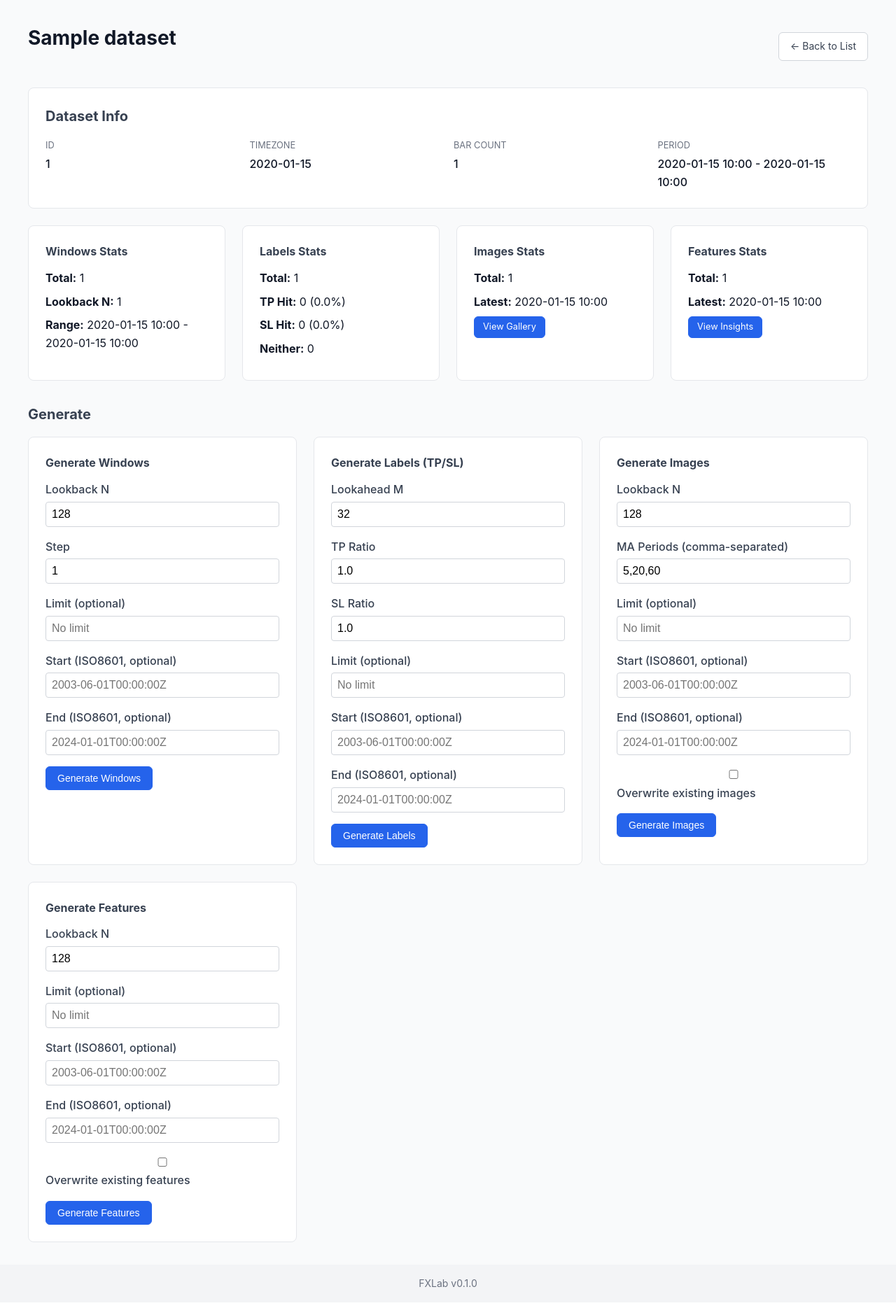
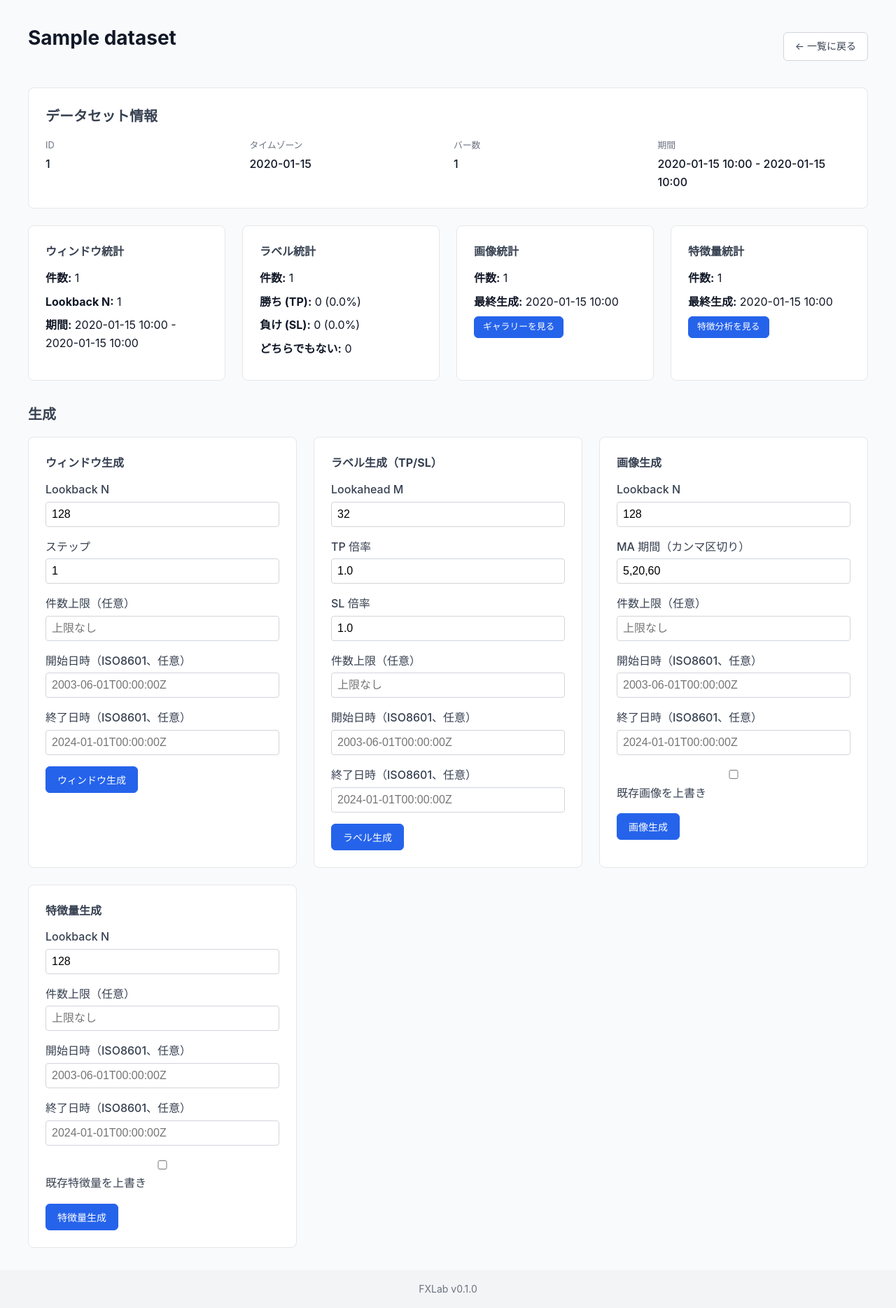
Before and after one commit to golchil/fxlab, a FastAPI app: page /ui/datasets/1 in a window 1280 px wide. Shown: the part 56-1925 px from the top of the page at 70% size. Before the commit the page ends 1896 px from the top, so only its background shows below. Run offline with FastAPI, Linux system fonts and the light colour scheme; tables that the repository leaves empty hold one stand-in row (values such as "Sample post").

Commit message:
feat: UI日本語化（Insights/Gallery/DatasetDetail）
特徴量の日本語表示名マッピング追加、全テンプレートの日本語化

🤖 Generated with [Claude Code](https://claude.com/claude-code)

Co-Authored-By: Claude Opus 4.5 <noreply@anthropic.com>

```diff
--- a/app/templates/ui_dataset_detail.html
+++ b/app/templates/ui_dataset_detail.html
@@ -6,26 +6,26 @@
 <div class="container">
     <div class="header-row">
         <h1>{{ dataset.name }}</h1>
-        <a href="/ui/datasets" class="btn">&larr; Back to List</a>
+        <a href="/ui/datasets" class="btn">&larr; 一覧に戻る</a>
     </div>
 
     <section class="info-section">
-        <h2>Dataset Info</h2>
+        <h2>データセット情報</h2>
         <div class="info-grid">
             <div class="info-item">
                 <label>ID</label>
                 <span>{{ dataset.id }}</span>
             </div>
             <div class="info-item">
-                <label>Timezone</label>
+                <label>タイムゾーン</label>
                 <span>{{ dataset.timezone }}</span>
             </div>
             <div class="info-item">
-                <label>Bar Count</label>
+                <label>バー数</label>
                 <span>{{ dataset.bar_count or 0 }}</span>
             </div>
             <div class="info-item">
-                <label>Period</label>
+                <label>期間</label>
                 <span>
                     {% if dataset.start_ts and dataset.end_ts %}
                     {{ dataset.start_ts.strftime('%Y-%m-%d %H:%M') }} - {{ dataset.end_ts.strftime('%Y-%m-%d %H:%M') }}
@@ -40,67 +40,67 @@
     <section class="stats-section">
         <div class="stats-row">
             <div class="stat-box">
-                <h3>Windows Stats</h3>
+                <h3>ウィンドウ統計</h3>
                 <div class="stat-content">
-                    <p><strong>Total:</strong> {{ windows_stats.total_windows }}</p>
+                    <p><strong>件数:</strong> {{ windows_stats.total_windows }}</p>
                     {% if windows_stats.lookback_n %}
                     <p><strong>Lookback N:</strong> {{ windows_stats.lookback_n }}</p>
                     {% endif %}
                     {% if windows_stats.earliest_start %}
-                    <p><strong>Range:</strong> {{ windows_stats.earliest_start.strftime('%Y-%m-%d %H:%M') }} - {{ windows_stats.latest_end.strftime('%Y-%m-%d %H:%M') if windows_stats.latest_end else '-' }}</p>
+                    <p><strong>期間:</strong> {{ windows_stats.earliest_start.strftime('%Y-%m-%d %H:%M') }} - {{ windows_stats.latest_end.strftime('%Y-%m-%d %H:%M') if windows_stats.latest_end else '-' }}</p>
                     {% endif %}
                     {% if windows_stats.generated_count %}
-                    <p><strong>Last Generated:</strong> {{ windows_stats.generated_count }} windows</p>
+                    <p><strong>前回生成:</strong> {{ windows_stats.generated_count }} 件</p>
                     {% endif %}
                 </div>
             </div>
             <div class="stat-box">
-                <h3>Labels Stats</h3>
+                <h3>ラベル統計</h3>
                 <div class="stat-content">
-                    <p><strong>Total:</strong> {{ labels_stats.total_labels }}</p>
+                    <p><strong>件数:</strong> {{ labels_stats.total_labels }}</p>
                     {% if labels_stats.total_labels > 0 %}
-                    <p><strong>TP Hit:</strong> {{ labels_stats.tp_hit_count }} ({{ "%.1f"|format(labels_stats.tp_hit_ratio * 100) }}%)</p>
-                    <p><strong>SL Hit:</strong> {{ labels_stats.sl_hit_count }} ({{ "%.1f"|format(labels_stats.sl_hit_ratio * 100) }}%)</p>
-                    <p><strong>Neither:</strong> {{ labels_stats.neither_count }}</p>
+                    <p><strong>勝ち (TP):</strong> {{ labels_stats.tp_hit_count }} ({{ "%.1f"|format(labels_stats.tp_hit_ratio * 100) }}%)</p>
+                    <p><strong>負け (SL):</strong> {{ labels_stats.sl_hit_count }} ({{ "%.1f"|format(labels_stats.sl_hit_ratio * 100) }}%)</p>
+                    <p><strong>どちらでもない:</strong> {{ labels_stats.neither_count }}</p>
                     {% endif %}
                     {% if labels_stats.generated_count %}
-                    <p><strong>Last Generated:</strong> {{ labels_stats.generated_count }} labels</p>
+                    <p><strong>前回生成:</strong> {{ labels_stats.generated_count }} 件</p>
                     {% endif %}
                 </div>
             </div>
             <div class="stat-box">
-                <h3>Images Stats</h3>
+                <h3>画像統計</h3>
                 <div class="stat-content">
-                    <p><strong>Total:</strong> {{ images_stats.total_images }}</p>
+                    <p><strong>件数:</strong> {{ images_stats.total_images }}</p>
                     {% if images_stats.latest_created_at %}
-                    <p><strong>Latest:</strong> {{ images_stats.latest_created_at.strftime('%Y-%m-%d %H:%M') }}</p>
+                    <p><strong>最終生成:</strong> {{ images_stats.latest_created_at.strftime('%Y-%m-%d %H:%M') }}</p>
                     {% endif %}
                     {% if images_stats.generated_count %}
-                    <p><strong>Last Generated:</strong> {{ images_stats.generated_count }} images</p>
+                    <p><strong>前回生成:</strong> {{ images_stats.generated_count }} 件</p>
                     {% endif %}
                     {% if images_stats.skipped_count %}
-                    <p><strong>Last Skipped:</strong> {{ images_stats.skipped_count }}</p>
+                    <p><strong>前回スキップ:</strong> {{ images_stats.skipped_count }} 件</p>
                     {% endif %}
                     {% if images_stats.total_images > 0 %}
-                    <p><a href="/ui/datasets/{{ dataset.id }}/images" class="btn btn-small btn-primary">View Gallery</a></p>
+                    <p><a href="/ui/datasets/{{ dataset.id }}/images" class="btn btn-small btn-primary">ギャラリーを見る</a></p>
                     {% endif %}
                 </div>
             </div>
             <div class="stat-box">
-                <h3>Features Stats</h3>
+                <h3>特徴量統計</h3>
                 <div class="stat-content">
-                    <p><strong>Total:</strong> {{ features_stats.total_features }}</p>
+                    <p><strong>件数:</strong> {{ features_stats.total_features }}</p>
                     {% if features_stats.latest_created_at %}
-                    <p><strong>Latest:</strong> {{ features_stats.latest_created_at.strftime('%Y-%m-%d %H:%M') }}</p>
+                    <p><strong>最終生成:</strong> {{ features_stats.latest_created_at.strftime('%Y-%m-%d %H:%M') }}</p>
                     {% endif %}
                     {% if features_stats.generated_count %}
-                    <p><strong>Last Generated:</strong> {{ features_stats.generated_count }} features</p>
+                    <p><strong>前回生成:</strong> {{ features_stats.generated_count }} 件</p>
                     {% endif %}
                     {% if features_stats.skipped_count %}
-                    <p><strong>Last Skipped:</strong> {{ features_stats.skipped_count }}</p>
+                    <p><strong>前回スキップ:</strong> {{ features_stats.skipped_count }} 件</p>
                     {% endif %}
                     {% if features_stats.total_features > 0 %}
-                    <p><a href="/ui/datasets/{{ dataset.id }}/insights" class="btn btn-small btn-primary">View Insights</a></p>
+                    <p><a href="/ui/datasets/{{ dataset.id }}/insights" class="btn btn-small btn-primary">特徴分析を見る</a></p>
                     {% endif %}
                 </div>
             </div>
@@ -108,120 +108,120 @@
     </section>
 
     <section class="actions-section">
-        <h2>Generate</h2>
+        <h2>生成</h2>
         <div class="forms-row">
             <div class="form-box">
-                <h3>Generate Windows</h3>
+                <h3>ウィンドウ生成</h3>
                 <form action="/ui/datasets/{{ dataset.id }}/windows" method="post">
                     <div class="form-group">
                         <label for="lookback_n">Lookback N</label>
                         <input type="number" id="lookback_n" name="lookback_n" value="128" required>
                     </div>
                     <div class="form-group">
-                        <label for="step">Step</label>
+                        <label for="step">ステップ</label>
                         <input type="number" id="step" name="step" value="1" required>
                     </div>
                     <div class="form-group">
-                        <label for="windows_limit">Limit (optional)</label>
-                        <input type="number" id="windows_limit" name="limit" placeholder="No limit">
+                        <label for="windows_limit">件数上限（任意）</label>
+                        <input type="number" id="windows_limit" name="limit" placeholder="上限なし">
                     </div>
                     <div class="form-group">
-                        <label for="windows_start_ts">Start (ISO8601, optional)</label>
+                        <label for="windows_start_ts">開始日時（ISO8601、任意）</label>
                         <input type="text" id="windows_start_ts" name="start_ts" placeholder="2003-06-01T00:00:00Z">
                     </div>
                     <div class="form-group">
-                        <label for="windows_end_ts">End (ISO8601, optional)</label>
+                        <label for="windows_end_ts">終了日時（ISO8601、任意）</label>
                         <input type="text" id="windows_end_ts" name="end_ts" placeholder="2024-01-01T00:00:00Z">
                     </div>
-                    <button type="submit" class="btn btn-primary">Generate Windows</button>
+                    <button type="submit" class="btn btn-primary">ウィンドウ生成</button>
                 </form>
             </div>
             <div class="form-box">
-                <h3>Generate Labels (TP/SL)</h3>
+                <h3>ラベル生成（TP/SL）</h3>
                 <form action="/ui/datasets/{{ dataset.id }}/labels" method="post">
                     <div class="form-group">
                         <label for="lookahead_m">Lookahead M</label>
                         <input type="number" id="lookahead_m" name="lookahead_m" value="32" required>
                     </div>
                     <div class="form-group">
-                        <label for="tp_r">TP Ratio</label>
+                        <label for="tp_r">TP 倍率</label>
                         <input type="number" id="tp_r" name="tp_r" value="1.0" step="0.1" required>
                     </div>
                     <div class="form-group">
-                        <label for="sl_r">SL Ratio</label>
+                        <label for="sl_r">SL 倍率</label>
                         <input type="number" id="sl_r" name="sl_r" value="1.0" step="0.1" required>
                     </div>
                     <div class="form-group">
-                        <label for="labels_limit">Limit (optional)</label>
-                        <input type="number" id="labels_limit" name="limit" placeholder="No limit">
+                        <label for="labels_limit">件数上限（任意）</label>
+                        <input type="number" id="labels_limit" name="limit" placeholder="上限なし">
                     </div>
                     <div class="form-group">
-                        <label for="labels_start_ts">Start (ISO8601, optional)</label>
+                        <label for="labels_start_ts">開始日時（ISO8601、任意）</label>
                         <input type="text" id="labels_start_ts" name="start_ts" placeholder="2003-06-01T00:00:00Z">
                     </div>
                     <div class="form-group">
-                        <label for="labels_end_ts">End (ISO8601, optional)</label>
+                        <label for="labels_end_ts">終了日時（ISO8601、任意）</label>
                         <input type="text" id="labels_end_ts" name="end_ts" placeholder="2024-01-01T00:00:00Z">
                     </div>
-                    <button type="submit" class="btn btn-primary">Generate Labels</button>
+                    <button type="submit" class="btn btn-primary">ラベル生成</button>
                 </form>
             </div>
             <div class="form-box">
-                <h3>Generate Images</h3>
+                <h3>画像生成</h3>
                 <form action="/ui/datasets/{{ dataset.id }}/images" method="post">
                     <div class="form-group">
                         <label for="img_lookback_n">Lookback N</label>
                         <input type="number" id="img_lookback_n" name="lookback_n" value="128" required>
                     </div>
                     <div class="form-group">
-                        <label for="ma_periods">MA Periods (comma-separated)</label>
+                        <label for="ma_periods">MA 期間（カンマ区切り）</label>
                         <input type="text" id="ma_periods" name="ma_periods" value="5,20,60">
                     </div>
                     <div class="form-group">
-                        <label for="img_limit">Limit (optional)</label>
-                        <input type="number" id="img_limit" name="limit" placeholder="No limit">
+                        <label for="img_limit">件数上限（任意）</label>
+                        <input type="number" id="img_limit" name="limit" placeholder="上限なし">
                     </div>
                     <div class="form-group">
-                        <label for="img_start_ts">Start (ISO8601, optional)</label>
+                        <label for="img_start_ts">開始日時（ISO8601、任意）</label>
                         <input type="text" id="img_start_ts" name="start_ts" placeholder="2003-06-01T00:00:00Z">
                     </div>
                     <div class="form-group">
-                        <label for="img_end_ts">End (ISO8601, optional)</label>
+                        <label for="img_end_ts">終了日時（ISO8601、任意）</label>
                         <input type="text" id="img_end_ts" name="end_ts" placeholder="2024-01-01T00:00:00Z">
                     </div>
                     <div class="form-group">
                         <label>
-                            <input type="checkbox" name="overwrite"> Overwrite existing images
+                            <input type="checkbox" name="overwrite"> 既存画像を上書き
                         </label>
                     </div>
-                    <button type="submit" class="btn btn-primary">Generate Images</button>
+                    <button type="submit" class="btn btn-primary">画像生成</button>
                 </form>
             </div>
             <div class="form-box">
-                <h3>Generate Features</h3>
+                <h3>特徴量生成</h3>
                 <form action="/ui/datasets/{{ dataset.id }}/features" method="post">
                     <div class="form-group">
                         <label for="feat_lookback_n">Lookback N</label>
                         <input type="number" id="feat_lookback_n" name="lookback_n" value="128" required>
                     </div>
                     <div class="form-group">
-                        <label for="feat_limit">Limit (optional)</label>
-                        <input type="number" id="feat_limit" name="limit" placeholder="No limit">
+                        <label for="feat_limit">件数上限（任意）</label>
+                        <input type="number" id="feat_limit" name="limit" placeholder="上限なし">
                     </div>
                     <div class="form-group">
-                        <label for="feat_start_ts">Start (ISO8601, optional)</label>
+                        <label for="feat_start_ts">開始日時（ISO8601、任意）</label>
                         <input type="text" id="feat_start_ts" name="start_ts" placeholder="2003-06-01T00:00:00Z">
                     </div>
                     <div class="form-group">
-                        <label for="feat_end_ts">End (ISO8601, optional)</label>
+                        <label for="feat_end_ts">終了日時（ISO8601、任意）</label>
                         <input type="text" id="feat_end_ts" name="end_ts" placeholder="2024-01-01T00:00:00Z">
                     </div>
                     <div class="form-group">
                         <label>
-                            <input type="checkbox" name="overwrite"> Overwrite existing features
+                            <input type="checkbox" name="overwrite"> 既存特徴量を上書き
                         </label>
                     </div>
-                    <button type="submit" class="btn btn-primary">Generate Features</button>
+                    <button type="submit" class="btn btn-primary">特徴量生成</button>
                 </form>
             </div>
         </div>
```
Also changed, not shown: app/routers/ui.py (+18 -0 lines), app/templates/ui_image_gallery.html (+17 -17 lines), app/templates/ui_insights.html (+42 -36 lines).
